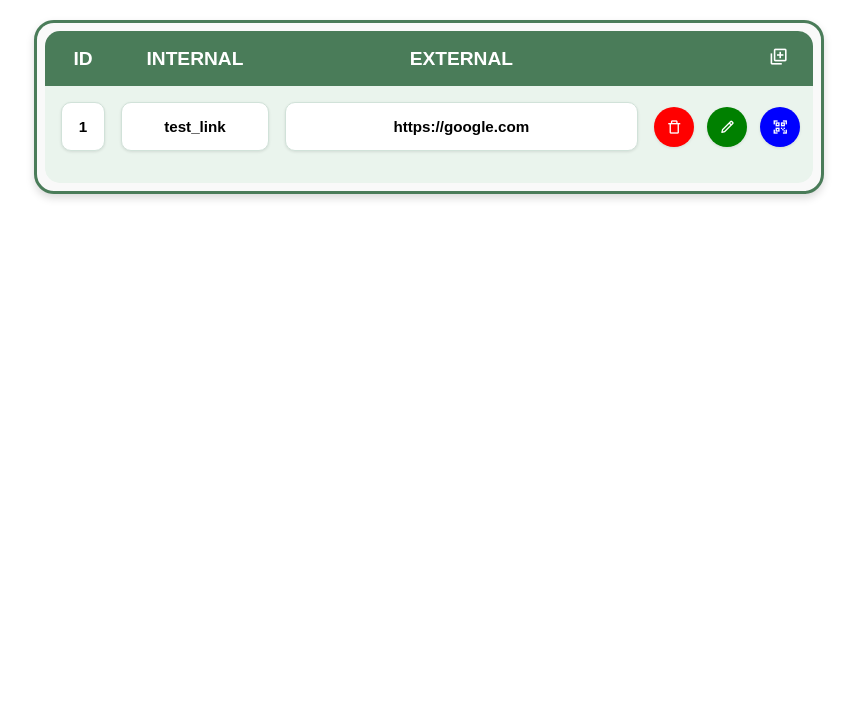
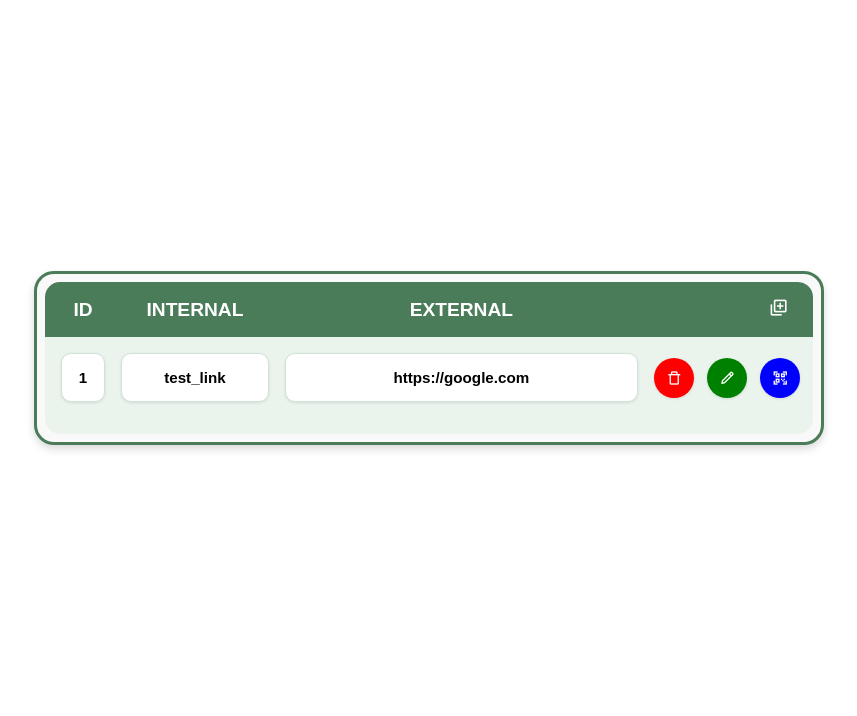
Before and after one commit to MarinCervinschi/QR-flask, a Flask app: page /private/dashboard/ in a window 1280 px wide. Shown: the part 84-800 px from the top of the page, without its empty margins (211-1068 px from the left). Run offline with Flask 3, Linux system fonts and the light colour scheme; a user stored in the database is signed in; data comes from the database, SQL or seed files in the repository; some libraries are stand-ins or nearby versions.

Commit message:
refactor: fixed table height

```diff
--- a/app/static/dashboard.css
+++ b/app/static/dashboard.css
@@ -36,7 +36,7 @@
 }
 
 .dashboard-container {
-    height: auto;
+    height: 100%;
     width: 100%;
     display: flex;
     flex-direction: row;
@@ -44,7 +44,6 @@
     align-items: center;
     text-align: center;
     gap: 50px;
-    margin-top: 20px;
 }
 
 .links-grid-wrapper {
```
